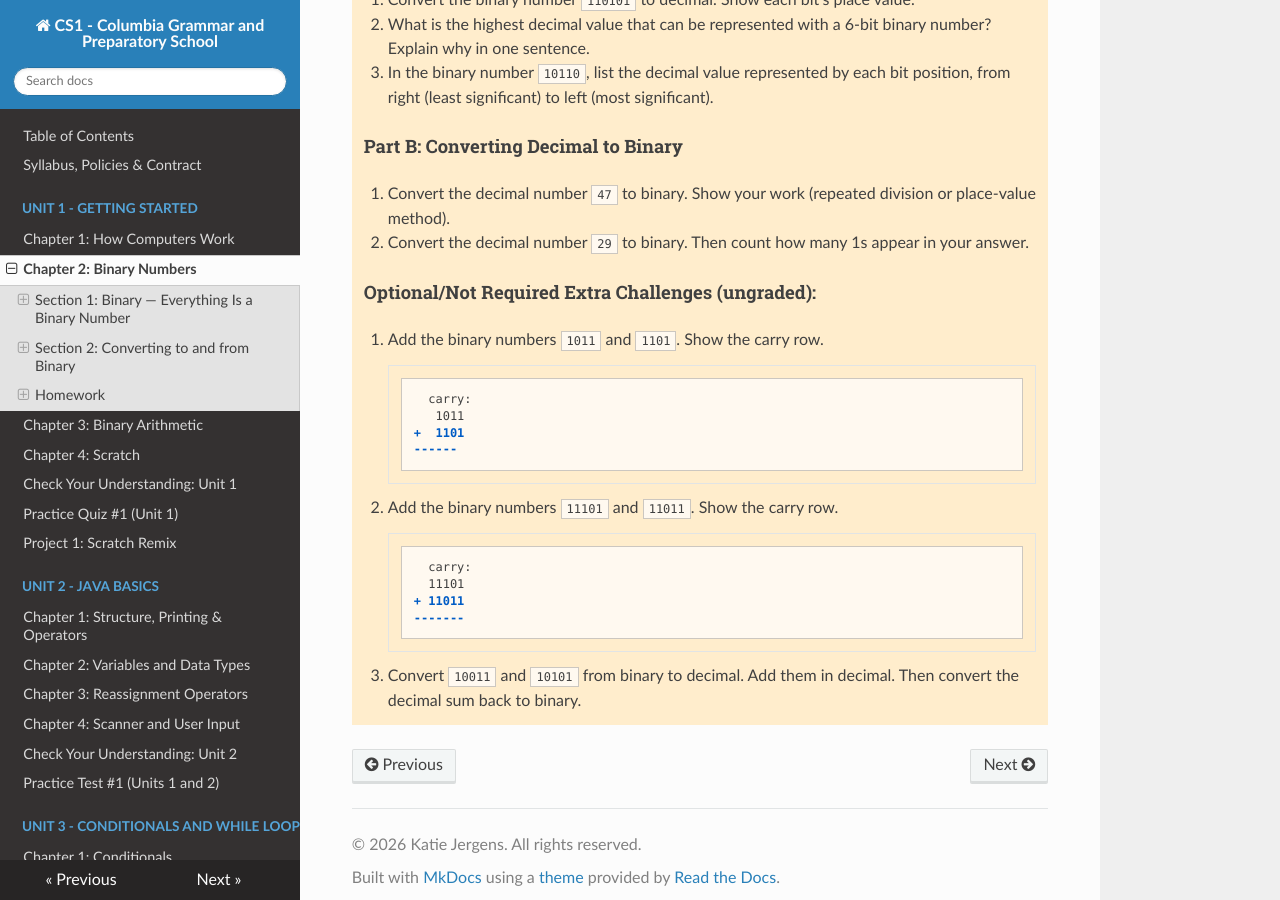
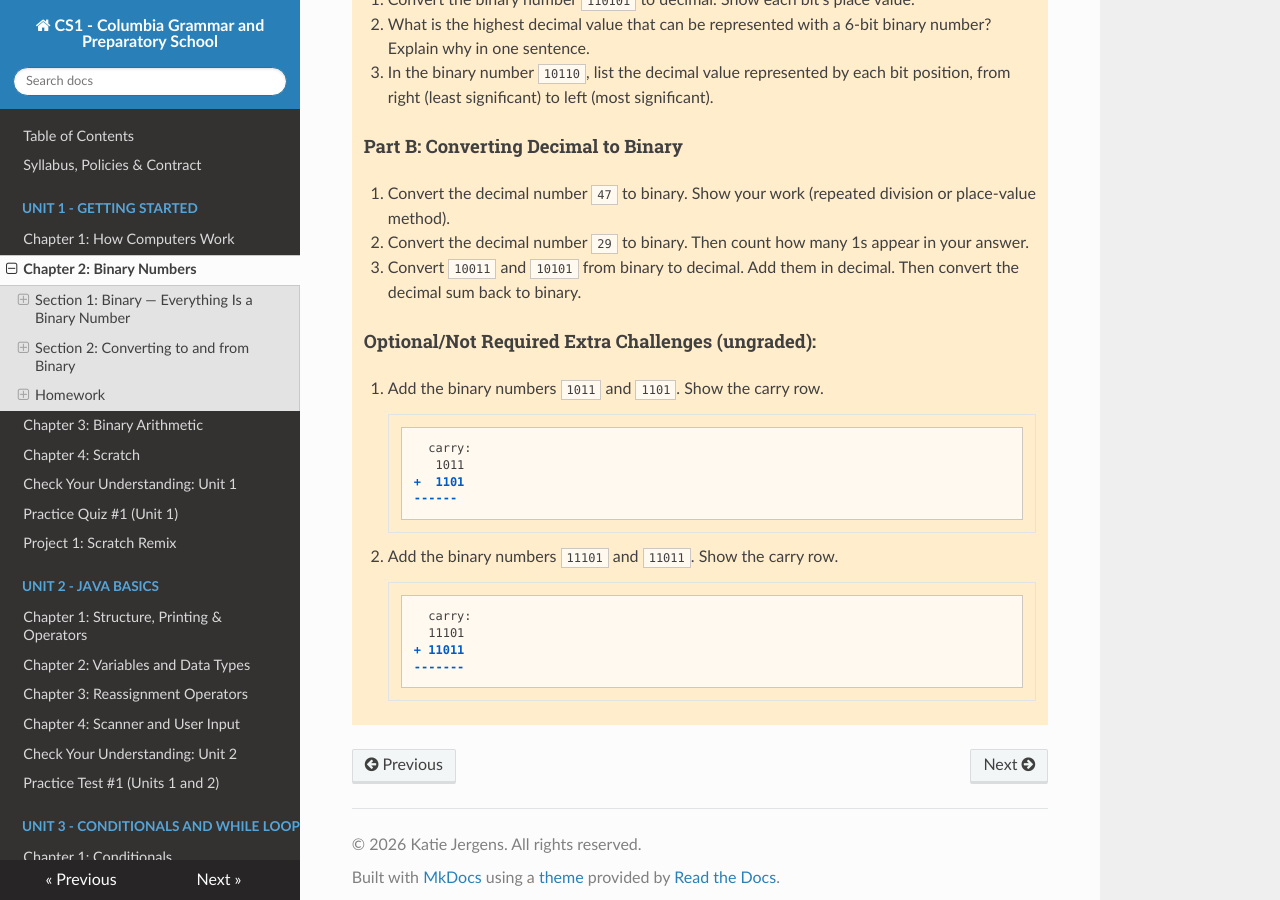
Before and after one commit to kjergens/cs1-site, an MkDocs documentation site: the page built from docs/unit1/notes_02_binary_numbers.md, in a window 1280 px wide and 900 px high, scrolled down 3414 px. Built offline with MkDocs 1.6.1, drawn with Linux system fonts in a browser that asks for light colours; nearby versions of some CDN libraries.

Commit message:
moved a problem up

````diff
--- a/docs/unit1/notes_02_binary_numbers.md
+++ b/docs/unit1/notes_02_binary_numbers.md
@@ -161,21 +161,21 @@ Start with the left (most significant) digit, and fill in a 1 or 0. For example
 
     4. Convert the decimal number `47` to binary. Show your work (repeated division or place-value method).
     5. Convert the decimal number `29` to binary. Then count how many 1s appear in your answer.
+    6. Convert `10011` and `10101` from binary to decimal. Add them in decimal. Then convert the decimal sum back to binary.
 
     #### **Optional/Not Required Extra Challenges (ungraded):**
 
-    6. Add the binary numbers `1011` and `1101`. Show the carry row.
+    7. Add the binary numbers `1011` and `1101`. Show the carry row.
     ```
       carry:
        1011
     +  1101
     ------
     ```
-    7. Add the binary numbers `11101` and `11011`. Show the carry row.
+    8. Add the binary numbers `11101` and `11011`. Show the carry row.
     ```
       carry:
       11101
     + 11011
     -------
     ```
-    8. Convert `10011` and `10101` from binary to decimal. Add them in decimal. Then convert the decimal sum back to binary.
````
